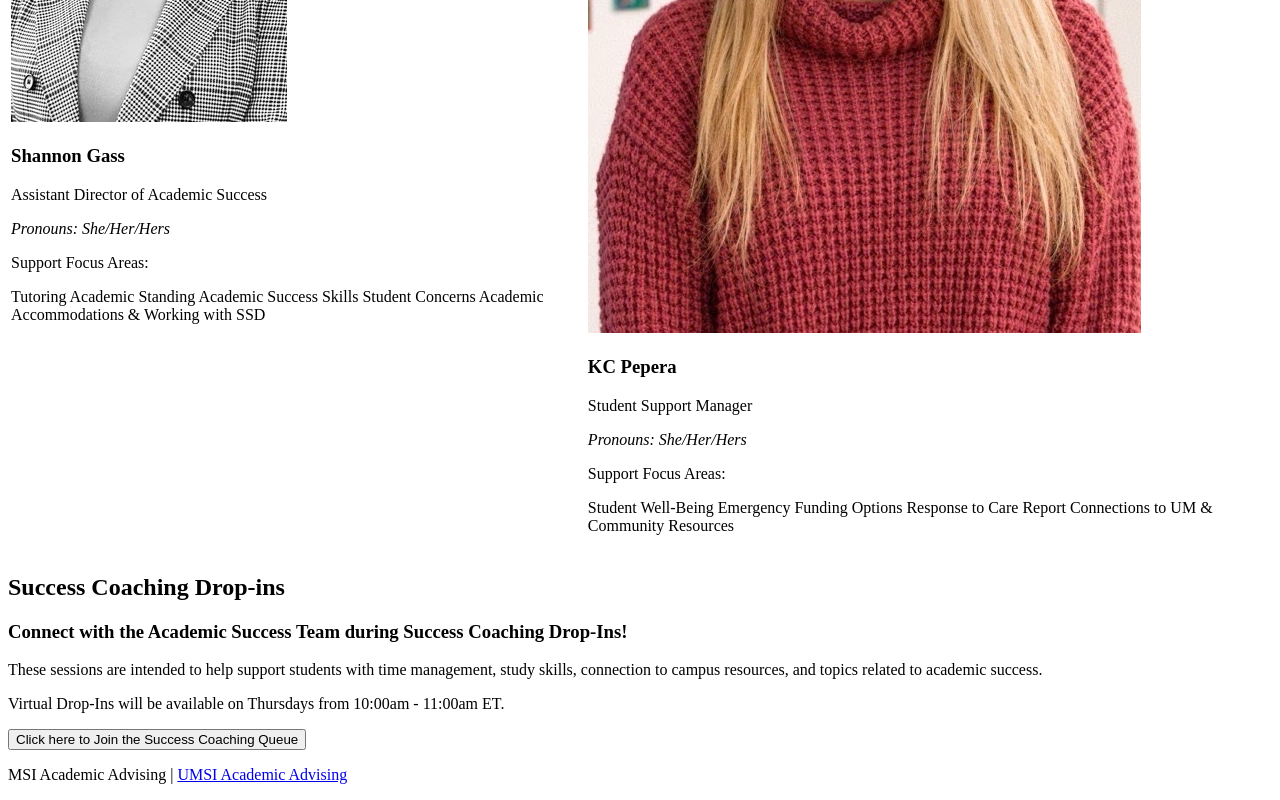
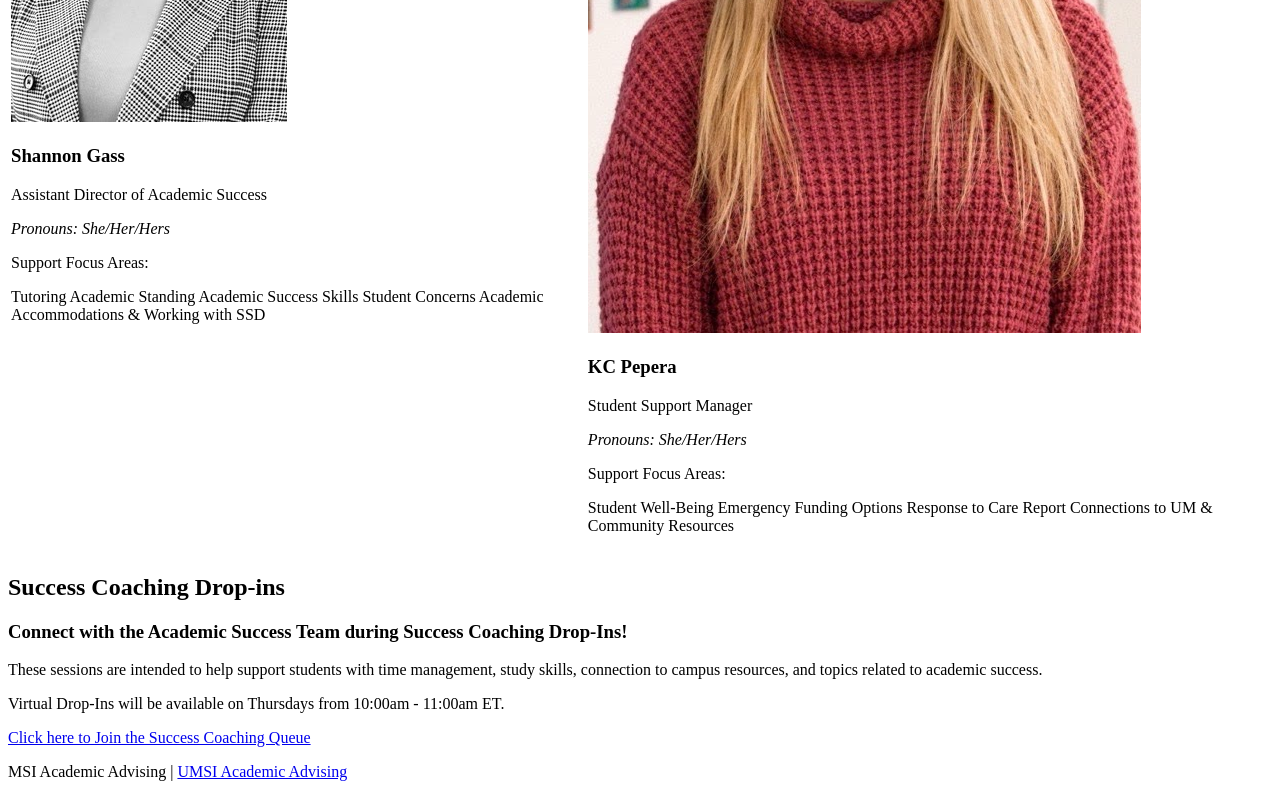
Before and after one commit to sojjun/client_project_html_w25, a plain HTML site: page Academic_Advising.html in a window 1280 px wide. Shown: the part 1704-2504 px from the top of the page. Drawn offline with Linux system fonts and the light colour scheme.

Commit message:
Add files via upload

```diff
--- a/Academic_Advising.html
+++ b/Academic_Advising.html
@@ -94,7 +94,7 @@
             <p>These sessions are intended to help support students with time management, study skills, connection to campus resources, and topics related to academic success.</p>
             <p>Virtual Drop-Ins will be available on Thursdays from 10:00am - 11:00am ET.</p>
         </div>
-        <a href="https://officehours.it.umich.edu/queue/1642/"><button>Click here to Join the Success Coaching Queue</button></a>
+        <a href="https://officehours.it.umich.edu/queue/1642/">Click here to Join the Success Coaching Queue</a>
     </main>
     <footer>
         <p>MSI Academic Advising | <a href="https://sites.google.com/umich.edu/msiacademicadvising/student-support-resources">UMSI Academic Advising</a></p>
```
